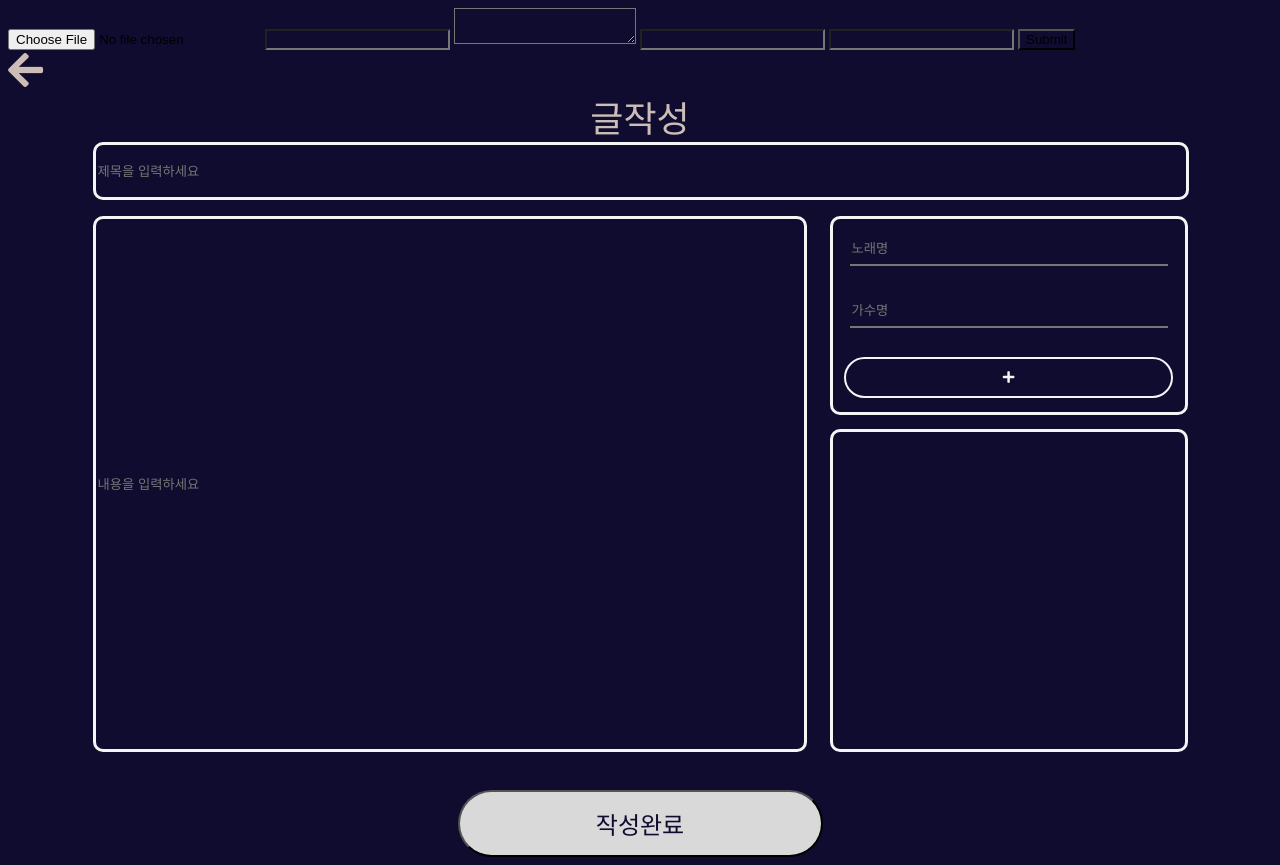
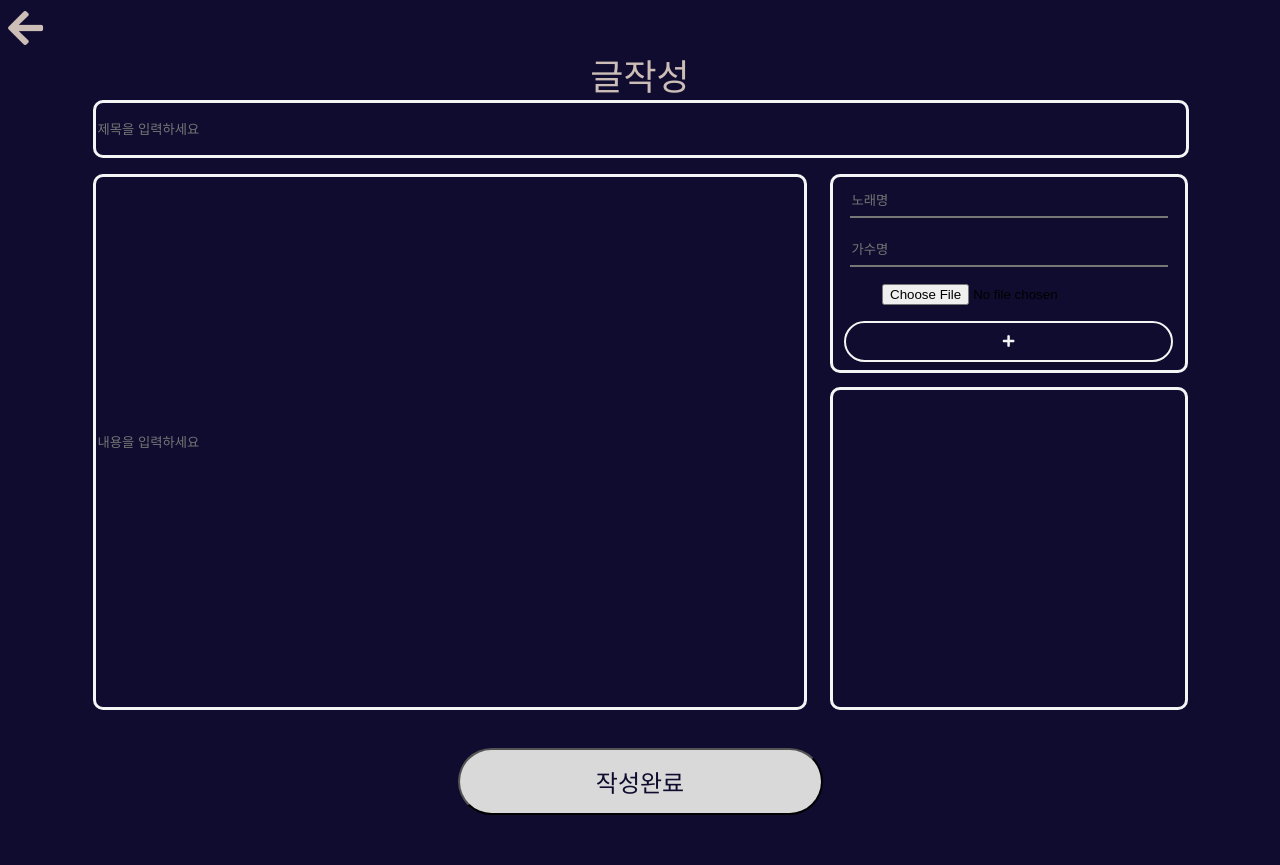
Before and after one commit to gardening-y/MusicShare_2, a Django app: page /create/ in a window 1280 px wide. After the commit the page ends 815 px from the top, so only its background shows below. Run offline with Django 4.2, Linux system fonts and the light colour scheme; the visitor is signed in with stand-in values (Sample User, id 1).

Commit message:
create.html수정

```diff
--- a/musicapp/templates/musicapp/create.html
+++ b/musicapp/templates/musicapp/create.html
@@ -26,33 +26,29 @@
 <body>
   <form action="{% url 'create' %}" method="post" enctype="multipart/form-data">
     {% csrf_token %}
-    <input type="file" name="image" accept="image/*">
-    <input type="text" name="title" >
-    <textarea name="content"></textarea>
-    <input type="text" name="music_title" value="">
-    <input type="text" name="music_singer" value="">
-    <input type="submit">
-  </form>
+
+
 
   <nav id="menu">
     <i class="fas fa-arrow-left"></i>
     <p>글작성</p>
 </nav>
 <div id="write">
-    <input type="text" class="title" placeholder="제목을 입력하세요" />
+    <input type="text"  name="title" class="title" placeholder="제목을 입력하세요" />
     <div id="write_con">
-        <input type="text" class="content" placeholder="내용을 입력하세요" />
+        <input type="text" name="content" class="content" placeholder="내용을 입력하세요" />
         <div id="song">
             <div id="write_song">
-                <input type="text" class="song_title" placeholder="노래명" />
+                <input type="text" name="music_title" class="song_title" placeholder="노래명" />
                 <input type="text" class="singer" placeholder="가수명" />
-                <input type="button" class="add_song" value="&#xf067" onclick="add_song_singer()">
+                <input type="file" name="image" accept="image/*">
+                <input type="button" name="music_singer" class="add_song" value="&#xf067" onclick="add_song_singer()">
             </div>
             <div id="song_list"></div>
         </div>
     </div>
 </div>
-<input type="button" class="add_write" value="작성완료">
+<input type="submit" class="add_write" value="작성완료">
 <script>
     function add_song_singer() {
         var songTitle = document.querySelector(".song_title").value;
```
